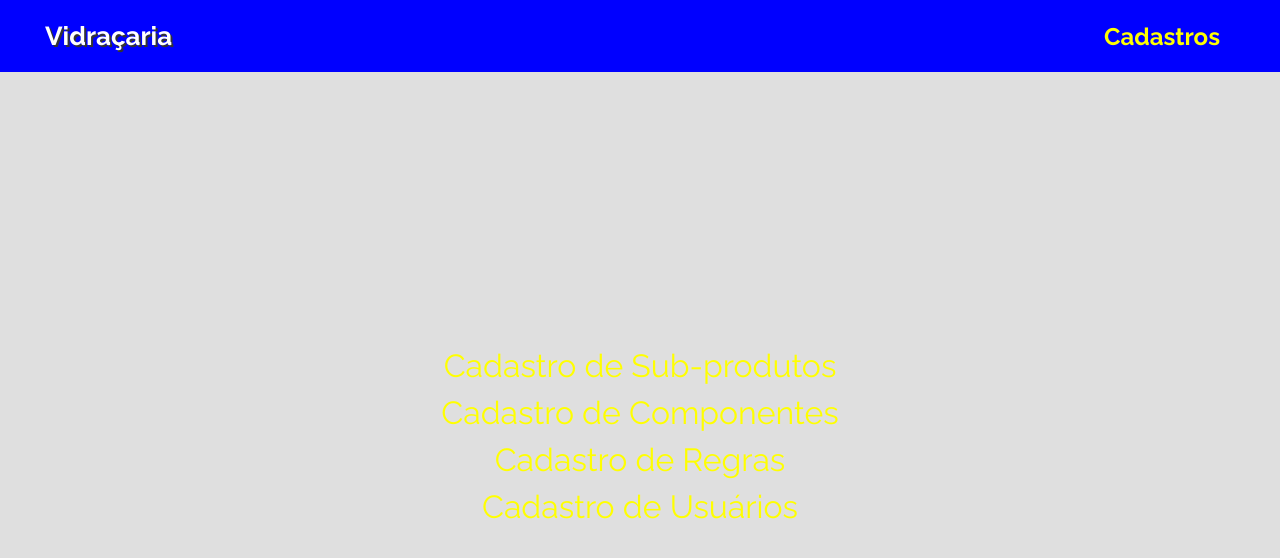
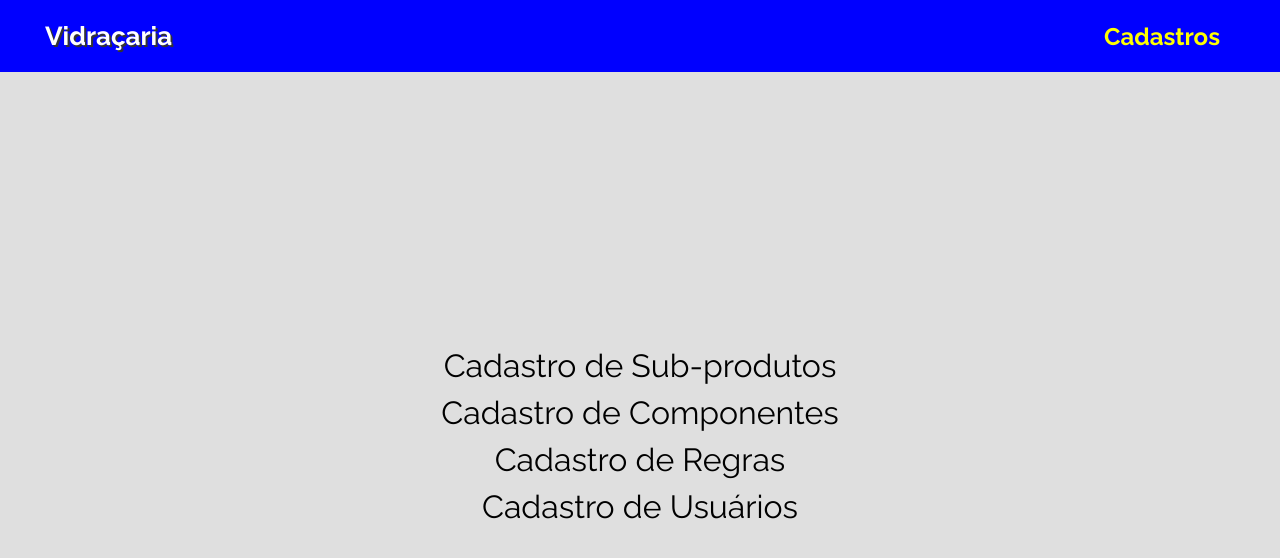
Before and after one commit to Carlosfne/vidracaria, a React app: page /cadastro in a window 1280 px wide. Built offline with nearby package versions, Linux system fonts and the light colour scheme.

Commit message:
cor opções de cadastro

```diff
--- a/src/pages/Cadastros/styles.css
+++ b/src/pages/Cadastros/styles.css
@@ -7,7 +7,7 @@
 .list-links a {
   text-decoration: none;
   margin: 5px;
-  color: #ffff00;
+  color: #000;
   font-size: 2em;
   transition: 0.2s;
 }
```
